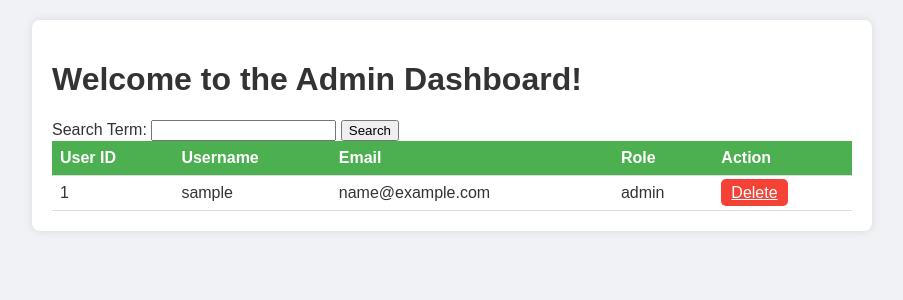
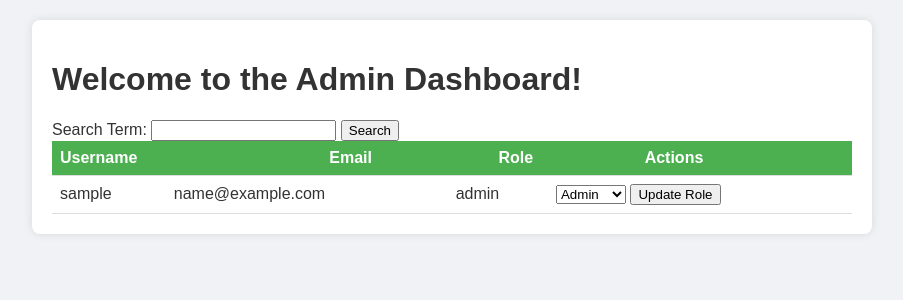
Before and after one commit to Som00712/ENV, a Flask app: page /admin/dashboard in a window 1280 px wide. Shown: the top 300 px of the page, without its empty margins (188-1091 px from the left). Run offline with Flask 3, Linux system fonts and the light colour scheme; the visitor is signed in with stand-in values (Sample User, id 1); tables that the repository leaves empty or names only in its code hold one stand-in row (values such as "Sample post"); lists and menus that the app fills with data are empty; some libraries are stand-ins or nearby versions.

Commit message:
update the admin views

```diff
--- a/app.py
+++ b/app.py
@@ -322,7 +322,6 @@ def createquiz():
                 return render_template('create_quiz.html')
 
             # Insert the new question into the database
-            # Insert the new question into the database
             cursor.execute('''
                 INSERT INTO Questions (SubjectID, QuestionText, OptionA, OptionB, OptionC, OptionD, CorrectOption)
                 VALUES (%s, %s, %s, %s, %s, %s, %s)
@@ -346,18 +345,28 @@ def createquiz():
 
 
 @app.route('/admin/dashboard', methods=['GET', 'POST'])
+@app.route('/admin/dashboard', methods=['GET', 'POST'])
 def admin_dashboard():
-    if 'loggedin' in session and session['loggedin'] and 'username' in session and 'Role' in session and session['Role'] == 'admin':
+    if 'loggedin' in session and session['loggedin'] and 'username' in session and session['Role'] == 'admin':
         cursor = mysql.connection.cursor(MySQLdb.cursors.DictCursor)
         if request.method == 'POST':
-            search_term = request.form['search_term']
-            cursor.execute("SELECT * FROM Users WHERE Username LIKE %s OR Email LIKE %s", (f"%{search_term}%", f"%{search_term}%"))
+            if 'search_term' in request.form:
+                search_term = request.form['search_term']
+                cursor.execute("SELECT * FROM Users WHERE Username LIKE %s OR Email LIKE %s", (f"%{search_term}%", f"%{search_term}%"))
+            elif 'update_role' in request.form:
+                user_id = request.form['user_id']
+                new_role = request.form['new_role']
+                cursor.execute("UPDATE Users SET Role = %s WHERE UserID = %s", (new_role, user_id))
+                mysql.connection.commit()
+                flash('Role updated successfully.', 'success')
+            return redirect(url_for('admin_dashboard'))
         else:
             cursor.execute('SELECT UserID, Username, Email, Role FROM Users')
         users = cursor.fetchall()
         return render_template('admin_dashboard.html', users=users)
     else:
         return redirect(url_for('login'))
+
 
 
 @app.route('/delete_user/<int:user_id>', methods=['GET'])
--- a/templates/admin_dashboard.html
+++ b/templates/admin_dashboard.html
@@ -59,27 +59,29 @@
 
         <!-- Display Users -->
         <table>
-            <thead>
             <tr>
-                    <th>User ID</th>
                 <th>Username</th>
                 <th>Email</th>
                 <th>Role</th>
-                    <th>Action</th>
+                <th>Actions</th>
             </tr>
-            </thead>
-            <tbody>
+            <table>
                 {% for user in users %}
                 <tr>
-                    <td>{{ user.UserID }}</td>
                     <td>{{ user.Username }}</td>
                     <td>{{ user.Email }}</td>
                     <td>{{ user.Role }}</td>
-                    <td><a href="{{ url_for('delete_user', user_id=user.UserID) }}" class="delete-button">Delete</a></td>
+                    <td>
+                        <form action="" method="post">
+                            <input type="hidden" name="user_id" value="{{ user.UserID }}">
+                            <select name="new_role">
+                                <option value="admin">Admin</option>
+                                <option value="teacher">Teacher</option>
+                                <option value="student">Student</option>
+                            </select>
+                            <button type="submit" name="update_role">Update Role</button>
+                        </form>
+                    </td>
                 </tr>
                 {% endfor %}
-            </tbody>
             </table>
-    </div>
-</body>
-</html>
```
Lines whose indentation alone changed are shown as unchanged.
